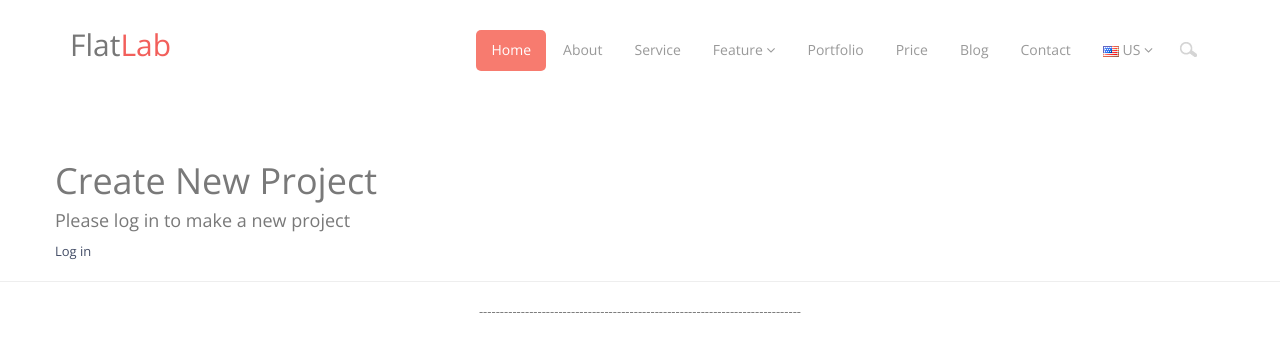
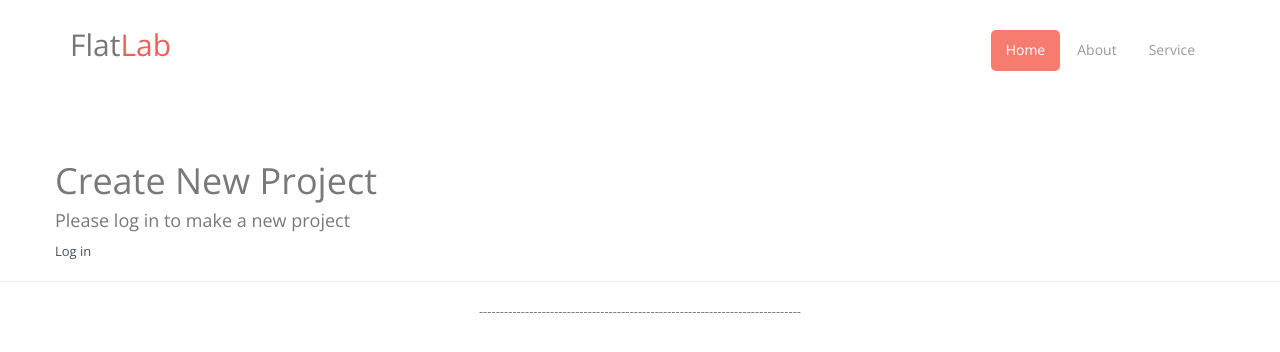
Before and after one commit to NetSPI/django.nV, a Django app: page /taskManager/newproj/ in a window 1280 px wide. Shown: the top 352 px of the page. Run offline with Django 3.2, Linux system fonts and the light colour scheme; some libraries are stand-ins or nearby versions.

Commit message:
clean-up, still working on navbar

```diff
--- a/taskManager/templates/taskManager/base.html
+++ b/taskManager/templates/taskManager/base.html
@@ -75,31 +75,6 @@
                       <li class="active"><a href="index.html">Home</a></li>
                       <li><a href="about.html">About</a></li>
                       <li><a href="services.html">Service</a></li>
-                      <li class="dropdown ">
-                          <a href="#" class="dropdown-toggle " data-toggle="dropdown" data-hover="dropdown" data-delay="0" data-close-others="false">Feature <b class=" fa fa-angle-down"></b></a>
-                          <ul class="dropdown-menu">
-                              <li><a href="typography.html">Typography</a></li>
-                              <li><a href="button.html">Buttons</a></li>
-                          </ul>
-                      </li>
-                      <li><a href="portfolio.html">Portfolio</a></li>
-                      <li><a href="price.html">Price</a></li>
-                      <li><a href="blog.html">Blog</a></li>
-                      <li><a href="contact.html">Contact</a></li>
-                      <li class="dropdown language">
-                          <a href="#" class="dropdown-toggle" data-toggle="dropdown" data-hover="dropdown" data-close-others="true">
-                              <img alt="" src="img/flags/us.png">
-                              <span class="username">US</span>
-                              <b class=" fa fa-angle-down"></b>
-                          </a>
-                          <ul class="dropdown-menu">
-                              <li><a href="#"><img alt="" src="img/flags/es.png"> Spanish</a></li>
-                              <li><a href="#"><img alt="" src="img/flags/de.png"> German</a></li>
-                              <li><a href="#"><img alt="" src="img/flags/ru.png"> Russian</a></li>
-                              <li><a href="#"><img alt="" src="img/flags/fr.png"> French</a></li>
-                          </ul>
-                      </li>
-                      <li><input type="text" placeholder=" Search" class="form-control search"></li>
                   </ul>
               </div>
           </div>
```
